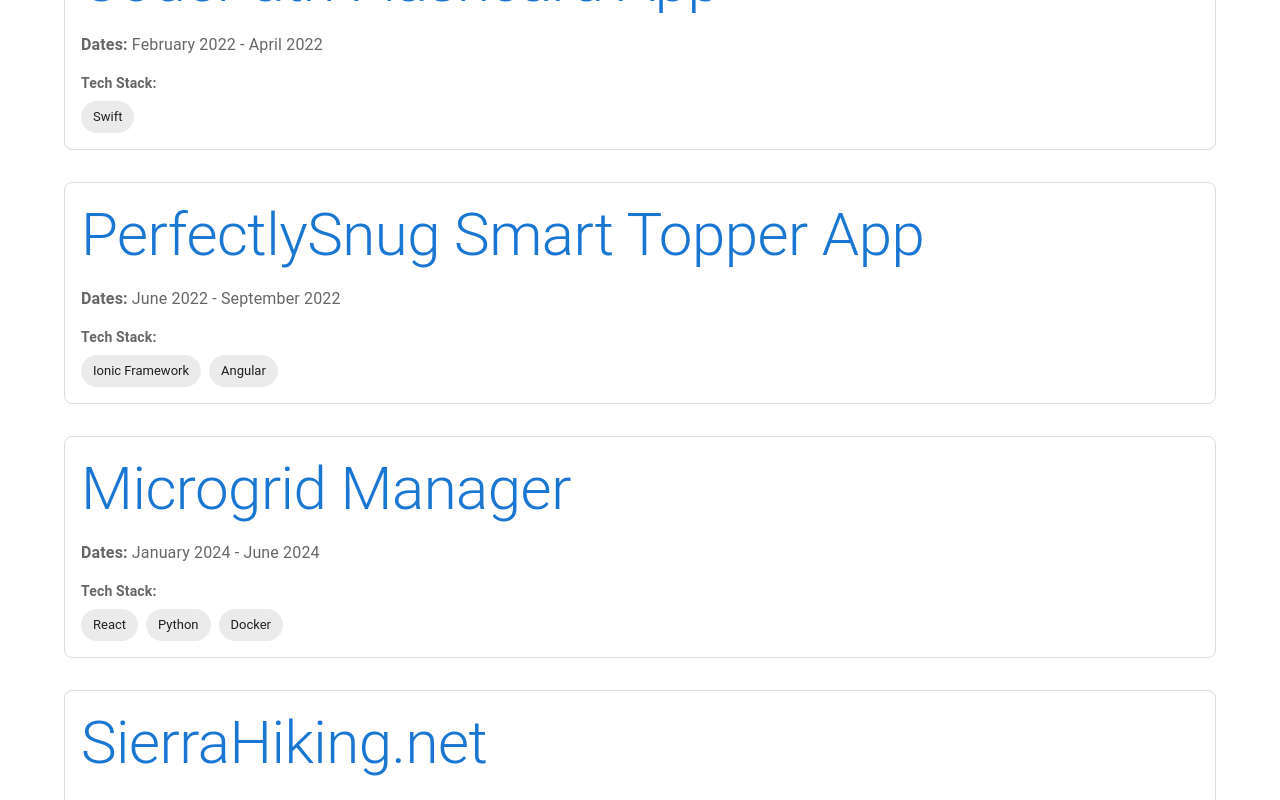
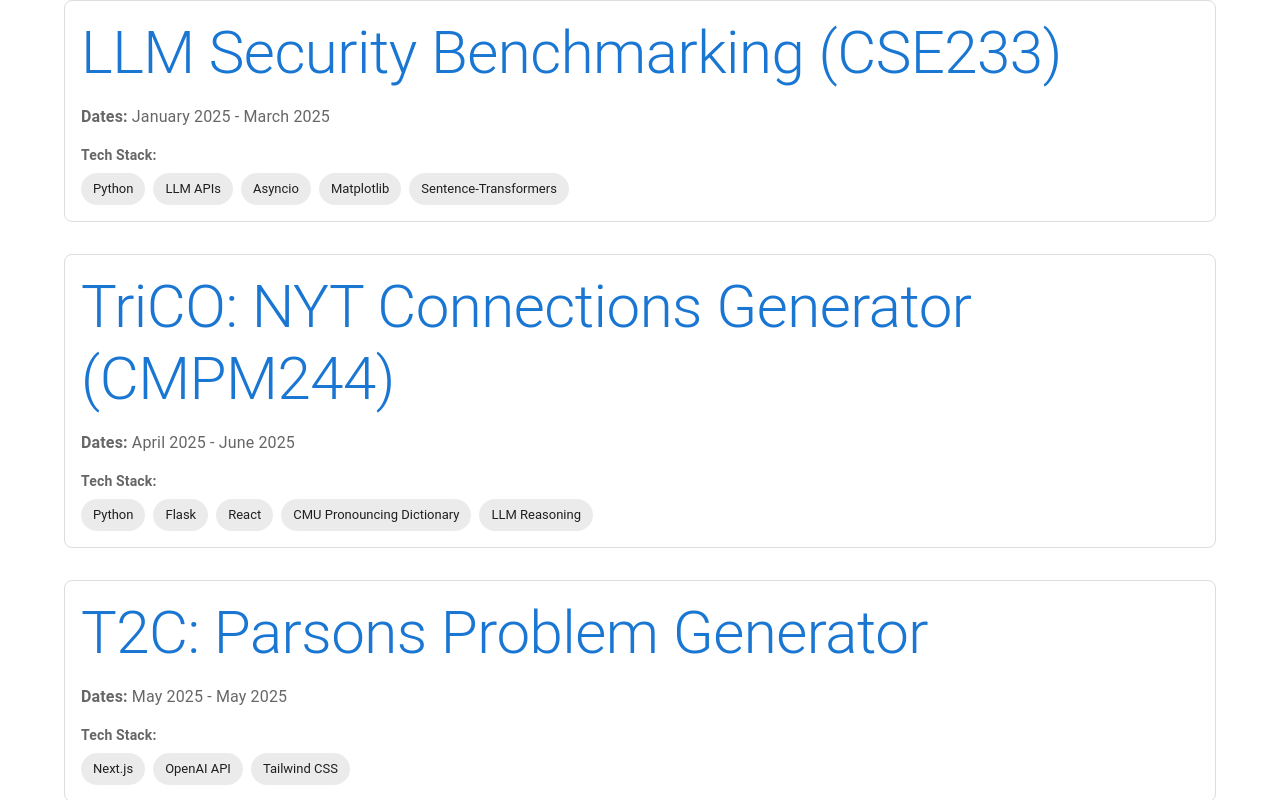
Before and after one commit to russellelliott/russellelliott-portfolio-site-react, a React (Create React App) app: page / in a window 1280 px wide. Shown: the part 1560-2360 px from the top of the page. Built offline with nearby package versions, Linux system fonts and the light colour scheme.

Commit message:
adding more projects

```diff
--- a/public/index.html
+++ b/public/index.html
@@ -24,7 +24,7 @@
       work correctly both with client-side routing and a non-root public URL.
       Learn how to configure a non-root public URL by running `npm run build`.
     -->
-    <title>React App</title>
+    <title>Russell's Portfolio</title>
   </head>
   <body>
     <noscript>You need to enable JavaScript to run this app.</noscript>
--- a/src/data/projects.js
+++ b/src/data/projects.js
@@ -1,6 +1,169 @@
 export const projects = [
   {
+    name: "Apple MCP Notes",
+    slug: "apple-mcp-notes",
+    description: "Transforms your personal Apple Notes library into a fully searchable, AI-powered knowledge base. Rather than relying on simple keyword matching, the system builds a vector database of your notes using semantic embeddings, allowing you to surface relevant content based on meaning and context. On top of search, it applies BERTopic clustering to automatically identify recurring themes across hundreds of notes, making hidden patterns in your thinking visible. The visual frontend renders these clusters as interactive 2D/3D UMAP plots.",
+    techStack: ["TypeScript", "Python", "FastAPI", "BERTopic", "UMAP", "React", "Electron", "LanceDB", "sentence-transformers"],
+    links: {
+      github: "https://github.com/russellelliott/mcp-apple-notes-2"
+    },
+    dates: {
+      start: new Date("2025-07"),
+      end: "Ongoing"
+    }
+  },
+  {
+    name: "Elliott Home Organizer",
+    slug: "elliott-home-organization",
+    description: "A smart household cataloging system that brings AI vision to the task of organizing physical media. You simply photograph your bookshelves, and the app uses Google Gemini's vision capabilities to identify every book's title and author from the image. It enriches each entry by pulling in ISBNs, publishers, and publication years via Perplexity API, turning manual inventory work into a structured database.",
+    techStack: ["Next.js", "Google Gemini API", "Perplexity API", "Firebase"],
+    links: {
+      github: "https://github.com/russellelliott/Elliott-Home-Organization"
+    },
+    dates: {
+      start: new Date("2026-01"),
+      end: "Ongoing"
+    }
+  },
+  {
+    name: "Luma Events Aggregator",
+    slug: "luma-event-aggregation",
+    description: "Solves the problem of event discovery overload by automatically pulling events from Luma, classifying them using LLMs, and presenting them through a clean, filterable web interface. The full data pipeline from fetching and classification to database backup and API serving can be triggered with a single startup script, reducing friction for tech networking.",
+    techStack: ["Python", "FastAPI", "React", "Google Maps API", "SQLite", "LLM Classification"],
+    links: {
+      github: "https://github.com/russellelliott/Luma-Event-Aggregation"
+    },
+    dates: {
+      start: new Date("2025-10"),
+      end: "Ongoing"
+    }
+  },
+  {
+    name: "Job Organizer App",
+    slug: "job-application-tracker",
+    description: "A fully-featured desktop application built to bring order to the chaos of a high-volume job search. It tracks every application through a detailed timeline, highlights stagnant applications, and visualizes the application funnel as a Sankey diagram. Built as a native desktop app, all data stays local and private.",
+    techStack: ["Electron", "React", "TypeScript", "PouchDB", "Recharts", "Material UI"],
+    links: {
+      github: "https://github.com/russellelliott/Job-Application-Tracker"
+    },
+    dates: {
+      start: new Date("2026-02"),
+      end: "Ongoing"
+    }
+  },
+  {
+    name: "Open Web Places Data Extraction & Validation",
+    slug: "crwn102-places-engine",
+    description: "An AI-powered validation pipeline developed to improve the quality and accuracy of open web places data, focusing on restaurant POI across the US and Canada. Features a modular architecture for data standardization, location validation, and enrichment.",
+    highlights: [
+      "Built a 3-stage validation pipeline to clean and standardize restaurant POI data from Yelp and AllThePlaces for Overture Maps, processing 246 GeoJSON files and 323+ chains.",
+      "Designed a deterministic restaurant status system using Google Places API to classify locations and detect acquisitions and permanent closures, removing LLM hallucinations.",
+      "Implemented a hybrid API-grounded flow using Perplexity, Gemini, and Google Geocoding to fill gaps (websites, hours, names, coordinates) and return traceable, authoritative business data at scale."
+    ],
+    techStack: ["Python", "Gemini AI", "Google Places API", "Perplexity API", "GeoJSON"],
+    links: {
+      githubPipeline: "https://github.com/project-terraforma/openweb-places-engine",
+      githubAnalysis: "https://github.com/project-terraforma/places-engine-data-filtering",
+      presentation: "https://docs.google.com/presentation/d/18dB3RolsSjz0vFho0Ej7Q1W8CgxRVQCW40ov89NH5LI/edit?usp=sharing"
+    },
+    dates: {
+      start: new Date("2025-09"),
+      end: new Date("2025-12")
+    }
+  },
+  {
+    name: "LLM Security Benchmarking (CSE233)",
+    slug: "cse233-project",
+    description: "Systematically evaluates the behavior and security robustness of various LLMs (GPT-4o, Claude, Gemini, DeepSeek, Llama3) when prompted with code-related tasks and 'jailbreak' contexts from the RedCode dataset.",
+    highlights: [
+      "Evaluated 5 LLMs across 25+ threat categories, proving jailbreak prompts bypass safety filters (up to 92% success).",
+      "Built async pipeline tracking rejection behaviors and cosine similarity of generated exploits."
+    ],
+    techStack: ["Python", "LLM APIs", "Asyncio", "Matplotlib", "Sentence-Transformers"],
+    links: {
+      github: "https://github.com/russellelliott/CSE233-Project",
+      githubGraphs: "https://github.com/russellelliott/CSE233-Project-LLM-Cherrypicking"
+    },
+    dates: {
+      start: new Date("2025-01"),
+      end: new Date("2025-03")
+    }
+  },
+  {
+    name: "TriCO: NYT Connections Generator (CMPM244)",
+    slug: "cmpm244-project",
+    description: "Implements and extends research on LLMs as puzzle generators for The New York Times' Connections game. Introduces a novel method called TriCO (Tri-view Counterfactual Optimization) which optimizes puzzles by combining semantic, phonetic, and orthographic word relationships.",
+    techStack: ["Python", "Flask", "React", "CMU Pronouncing Dictionary", "LLM Reasoning"],
+    links: {
+      github: "https://github.com/russellelliott/CMPM244-Project",
+      report: "https://www.overleaf.com/project/691512f5ed1118727b45491f"
+    },
+    dates: {
+      start: new Date("2025-04"),
+      end: new Date("2025-06")
+    }
+  },
+  {
+    name: "T2C: Parsons Problem Generator",
+    slug: "t2c",
+    description: "Leverages OpenAI's GPT to automatically generate Parsons problems (programming exercises). Users can specify criteria like programming language and difficulty, and the app dynamically creates customized problem sets.",
+    techStack: ["Next.js", "OpenAI API", "Tailwind CSS"],
+    links: {
+      github: "https://github.com/russellelliott/T2c",
+      web: "https://parsons-problem-generator.vercel.app/"
+    },
+    dates: {
+      start: new Date("2025-05"),
+      end: new Date("2025-05")
+    }
+  },
+  {
+    name: "T2A: Parsons Problem Hints",
+    slug: "parsons-problems",
+    description: "Incorporates AI to enhance the learning experience for Parsons problems by providing an OpenAI-powered hint generation system that gives intelligent, context-aware feedback.",
+    techStack: ["React", "OpenAI API"],
+    links: {
+      github: "https://github.com/russellelliott/Parsons-Problems"
+    },
+    dates: {
+      start: new Date("2025-04"),
+      end: new Date("2025-04")
+    }
+  },
+  {
+    name: "CMPM290 Video Platform",
+    slug: "video-platform",
+    description: "A platform for video transcription and navigation. Integrated Google Gemini’s speech-to-text technology and implemented speaker diarization within the transcription pipeline.",
+    techStack: ["React", "FastAPI", "Google Gemini", "Vector Database"],
+    links: {
+      github: "https://github.com/MistreanuIonutCosmin/video-platfrom"
+    },
+    dates: {
+      start: new Date("2025-06"),
+      end: new Date("2025-06")
+    }
+  },
+  {
+    name: "Yumbai (CSE187 Capstone Project)",
+    slug: "cse187-capstone-project",
+    description: "Full Stack e-commerce group project. Microservices-based app with distinct servers for User, Admin, and Moderator. Each communicates with several specialized microservices. Utilizes category tree for infinite inter-category relations.",
+    highlights: [
+      ">90% code coverage across each microservice and frontend app.",
+      "Comprehensive end-to-end tests executed via Github Workflows.",
+      "Utilized Cloudinary for storing images and Docker for containerization."
+    ],
+    techStack: ["React", "NextJS", "ExpressJS", "OpenAPI", "GraphQL", "Docker", "PostgreSQL", "NodeJS"],
+    links: {
+      github: "https://github.com/CSE187-Team2"
+    },
+    dates: {
+      start: new Date("2023-01"),
+      end: new Date("2023-03")
+    }
+  },
+  {
     name: "CruzHacks Website",
+    slug: "cruzhacks-website",
     description: "Developed notification system for hackathon participants. Created schema for applications to participate in the hackathon and worked on frontend components for displaying sponsors and previous year’s websites.",
     techStack: ["React", "Node.js", "Firebase"],
     links: {
@@ -10,11 +173,11 @@
     dates: {
       start: new Date("2023-09"),
       end: new Date("2024-01")
-      },
-      slug: "cruzhacks-website"
+    }
   },
   {
     name: "CruzHacks Backend Challenge",
+    slug: "cruzhacks-backend-challenge",
     description: "Backend challenge for my application to the engineering team at CruzHacks. Features endpoints for managing hackers and judges in a hackathon through an OpenAPI RESTful API.",
     techStack: ["React", "Node.js", "OpenAPI", "PostgreSQL", "Docker"],
     links: {
@@ -23,11 +186,11 @@
     dates: {
       start: new Date("2023-05"),
       end: new Date("2023-05")
-      },
-      slug: "cruzhacks-backend-challenge"
+    }
   },
   {
     name: "CruzHacks Frontend Challenge",
+    slug: "cruzhacks-frontend-challenge",
     description: "Frontend challenge for my application to the engineering team at CruzHacks. Features a frontend schedule component fetching data from a provided API.",
     techStack: ["React", "Node.js"],
     links: {
@@ -36,11 +199,11 @@
     dates: {
       start: new Date("2023-05"),
       end: new Date("2023-05")
-      },
-      slug: "cruzhacks-frontend-challenge"
+    }
   },
   {
     name: "Club Organizer App",
+    slug: "club-organizer-app",
     description: "Project for a Software Engineering class. A website where users can join clubs or create their own as officers. Officers can post events and moderate member activity, while admins can modify club and category data.",
     techStack: ["React", "NextJS", "ExpressJS", "OpenAPI", "PostgreSQL", "Docker"],
     links: {
@@ -49,26 +212,25 @@
     dates: {
       start: new Date("2023-09"),
       end: new Date("2023-12")
-      },
-      slug: "club-organizer-app"
+    }
   },
   {
     name: "SlugSwap",
+    slug: "slugswap",
     description: "A messaging app for exchanging UCSC’s meal currency, SlugPoints. Features Google/Apple authentication and real-time messaging. Won Best UI/UX at CruzHacks 2023.",
     techStack: ["React Native", "Firebase"],
     links: {
       github: "https://github.com/Ankur-0429/cruzhacks2023",
-        devpost: "https://devpost.com/software/slug-swap-g1uz0s",
-        video: "https://youtu.be/repxf9i9c2g"
+      devpost: "https://devpost.com/software/slug-swap-g1uz0s"
     },
     dates: {
       start: new Date("2023-01"),
       end: new Date("2023-01")
-      },
-      slug: "slugswap"
+    }
   },
   {
     name: "CodePath Flashcard App",
+    slug: "codepath-flashcard-app",
     description: "Built during CodePath’s Mobile App Development course. Features include adding, editing, and deleting flashcards, with optional dynamic screen size support and multiple choice answers.",
     techStack: ["Swift"],
     links: {
@@ -77,11 +239,11 @@
     dates: {
       start: new Date("2022-02"),
       end: new Date("2022-04")
-      },
-      slug: "codepath-flashcard-app"
+    }
   },
   {
     name: "PerfectlySnug Smart Topper App",
+    slug: "perfectlysnug-smart-topper-app",
     description: "Developed for PerfectlySnug's temperature-controlled mattress topper. Built using the Ionic Framework for iOS and Android, featuring modern HTML, JavaScript, CSS, and Angular with Cordova plugins.",
     techStack: ["Ionic Framework", "Angular"],
     links: {
@@ -90,12 +252,12 @@
     dates: {
       start: new Date("2022-06"),
       end: new Date("2022-09")
-      },
-      slug: "perfectlysnug-smart-topper-app"
+    }
   },
   {
     name: "Microgrid Manager",
-      description: "A home power usage monitoring app that integrates data from Powerview, Gauge, and weather APIs to display power generation and consumption. Provides an intuitive UI to interpret technical data.",
+    slug: "microgrid-manager",
+    description: "A home power usage monitoring app that integrates data from Powerview, eGauge, and weather APIs to display power generation and consumption. Provides an intuitive UI to interpret technical data.",
     techStack: ["React", "Python", "Docker"],
     links: {
       github: "https://github.com/daxidngyn/microgrid-manager-v2"
@@ -103,11 +265,11 @@
     dates: {
       start: new Date("2024-01"),
       end: new Date("2024-06")
-      },
-      slug: "microgrid-manager"
+    }
   },
   {
     name: "SierraHiking.net",
+    slug: "sierrahiking-net",
     description: "Developed a website with a focus on maps, including major pages like landing, master map, and trail pages. Implemented AWS infrastructure for hosting, social media login, and security measures against DDOS attacks.",
     techStack: ["WordPress", "JavaScript", "HTML", "CSS"],
     links: {
@@ -116,11 +278,11 @@
     dates: {
       start: new Date("2022-07"),
       end: new Date("2023-01")
-      },
-      slug: "sierrahiking-net"
+    }
   },
   {
     name: "Pack List Wizard",
+    slug: "pack-list-wizard",
     description: "A WordPress plugin that generates custom backpacking lists using the OpenAI API based on user inputs. Users can see lists in a tabulated interface and export them as CSV files.",
     techStack: ["PHP", "OpenAI", "JavaScript", "CSS"],
     links: {
@@ -129,25 +291,11 @@
     dates: {
       start: new Date("2023-06"),
       end: new Date("2024-01")
-      },
-      slug: "pack-list-wizard"
-    },
-    {
-      name: "CSE187 Capstone Project",
-      description: "An e-commerce application for buying and selling items, featuring admin capabilities, a CI/CD pipeline, and a microservice architecture. Includes comprehensive tests and containerization.",
-      techStack: ["React", "NextJS", "OpenAPI", "GraphQL", "Docker", "PostgreSQL"],
-      links: {
-        github: "https://github.com/CSE187-Team2",
-        video: "https://www.youtube.com/watch?v=xXD64lfvpT4"
-      },
-      dates: {
-        start: new Date("2022-09"),
-        end: new Date("2022-12")
-      },
-      slug: "cse187-capstone-project"
+    }
   },
   {
     name: "PayPal Hackathon",
+    slug: "paypal-hackathon",
     description: "A storefront utilizing PayPal Fastlane for quick and easy checkout without requiring user accounts.",
     techStack: ["JavaScript", "OpenAPI", "Docker", "PostgreSQL"],
     links: {
@@ -156,11 +304,11 @@
     dates: {
       start: new Date("2022-08"),
       end: new Date("2022-08")
-      },
-      slug: "paypal-hackathon"
+    }
   },
   {
     name: "Esri Demo App",
+    slug: "esri-demo",
     description: "A React application using the Esri JavaScript API, allowing users to view maps and place markers at desired locations with a simple click.",
     techStack: ["JavaScript", "Esri API"],
     links: {
@@ -170,11 +318,11 @@
     dates: {
       start: new Date("2024-06"),
       end: new Date("2024-06")
-      },
-      slug: "esri-demo"
+    }
   },
   {
     name: "Old Personal Website",
+    slug: "old-personal-website",
     description: "My old personal website. Contained various programs in Javascript with HTML websites.",
     techStack: ["Javascript", "HTML", "CSS"],
     links: {
@@ -184,7 +332,6 @@
     dates: {
       start: new Date("2021-01"),
       end: new Date("2022-01")
-      },
-      slug: "old-personal-website"
+    }
   }
 ];
```
Also changed, not shown: 1 other file (tests, documents, lock files or other folders). Lines whose indentation alone changed are shown as unchanged.
